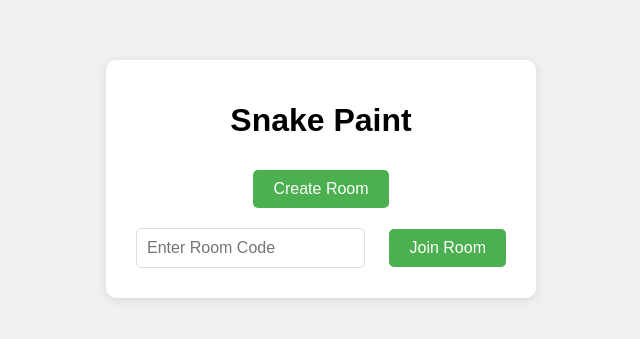
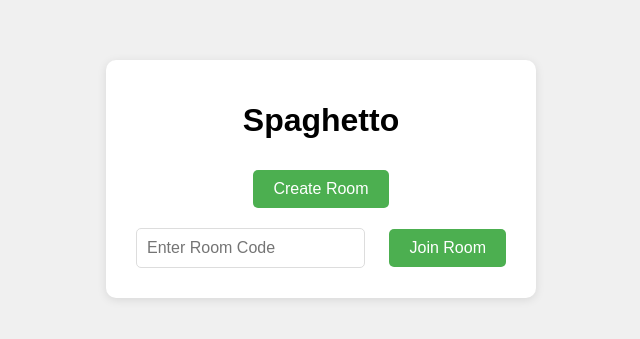
Before and after one commit to booka66/spaghetto, a website: page public/index.html in a window 1280 px wide. Shown: the part 221-560 px from the top of the page, without its empty margins (319-959 px from the left). Drawn offline with nearby package versions, Linux system fonts and the light colour scheme; no server answers.

Commit message:
spaghetto

```diff
--- a/public/index.html
+++ b/public/index.html
@@ -2,7 +2,7 @@
 <html>
 
 <head>
-  <title>Snake Paint - Multiplayer</title>
+  <title>Spaghetto</title>
   <style>
     canvas {
       border: 1px solid black;
@@ -88,7 +88,7 @@
 
 <body>
   <div id="menuScreen" class="menu-container">
-    <h1>Snake Paint</h1>
+    <h1>Spaghetto</h1>
     <button id="createRoomBtn" class="button">Create Room</button>
     <div>
       <input type="text" id="roomCodeInput" class="input-field" placeholder="Enter Room Code" maxlength="4">
```
